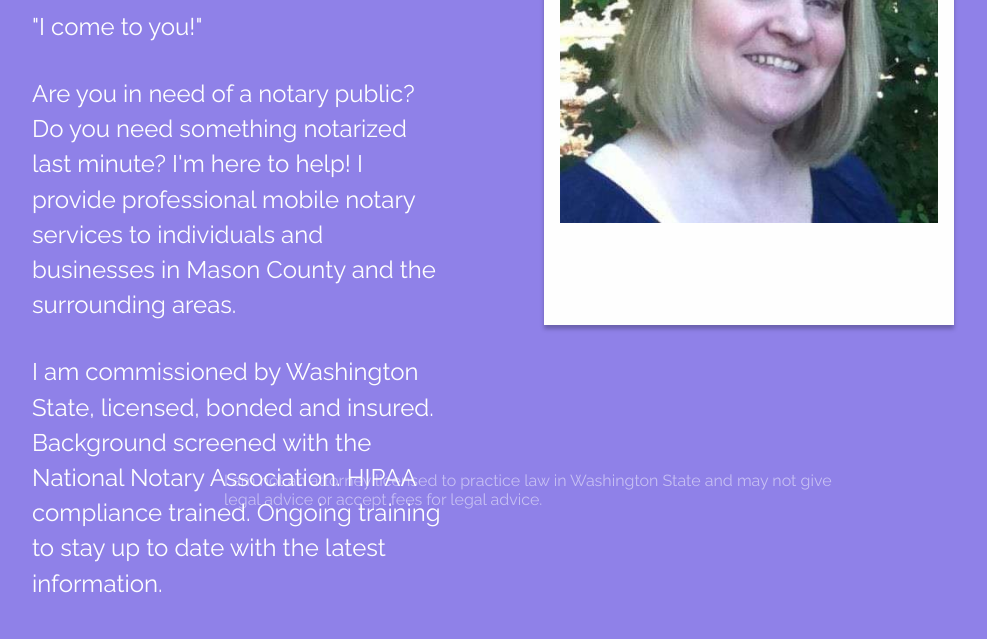
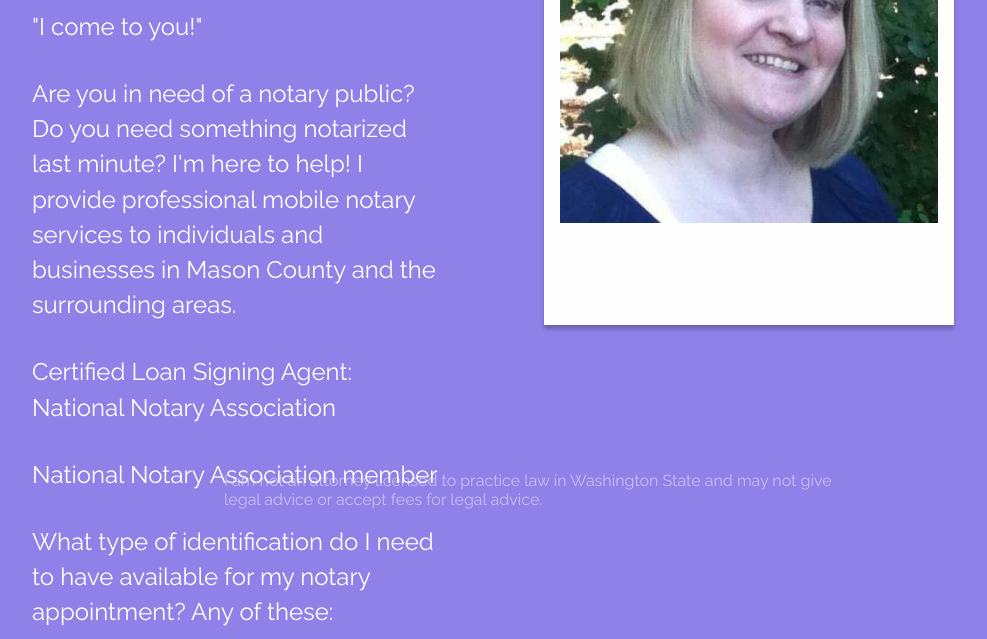
Before and after one commit to o2dependent/hcnotary, a Gatsby site: page / in a window 1280 px wide. Shown: the part 291-930 px from the top of the page, without its empty margins (96-1083 px from the left). Built offline with nearby package versions, Linux system fonts and the light colour scheme; Gatsby itself is replaced by a stand-in of ours.

Commit message:
Update Index “index”

```diff
--- a/src/markdown/Index/index.md
+++ b/src/markdown/Index/index.md
@@ -10,13 +10,11 @@ image: ../../../static/img/received_352240812754032.jpeg
 
 Are you in need of a notary public? Do you need something notarized last minute? I'm here to help! I provide professional mobile notary services to individuals and businesses in Mason County and the surrounding areas.
 
-I am commissioned by Washington State, licensed, bonded and insured. Background screened with the National Notary Association. HIPAA compliance trained. Ongoing training to stay up to date with the latest information.
-
 Certified Loan Signing Agent: National Notary Association
 
 National Notary Association member
 
-What type of identification do I need to have available? Any of these:
+What type of identification do I need to have available for my notary appointment? Any of these:
 
 * A drivers license
 * A passport
```
